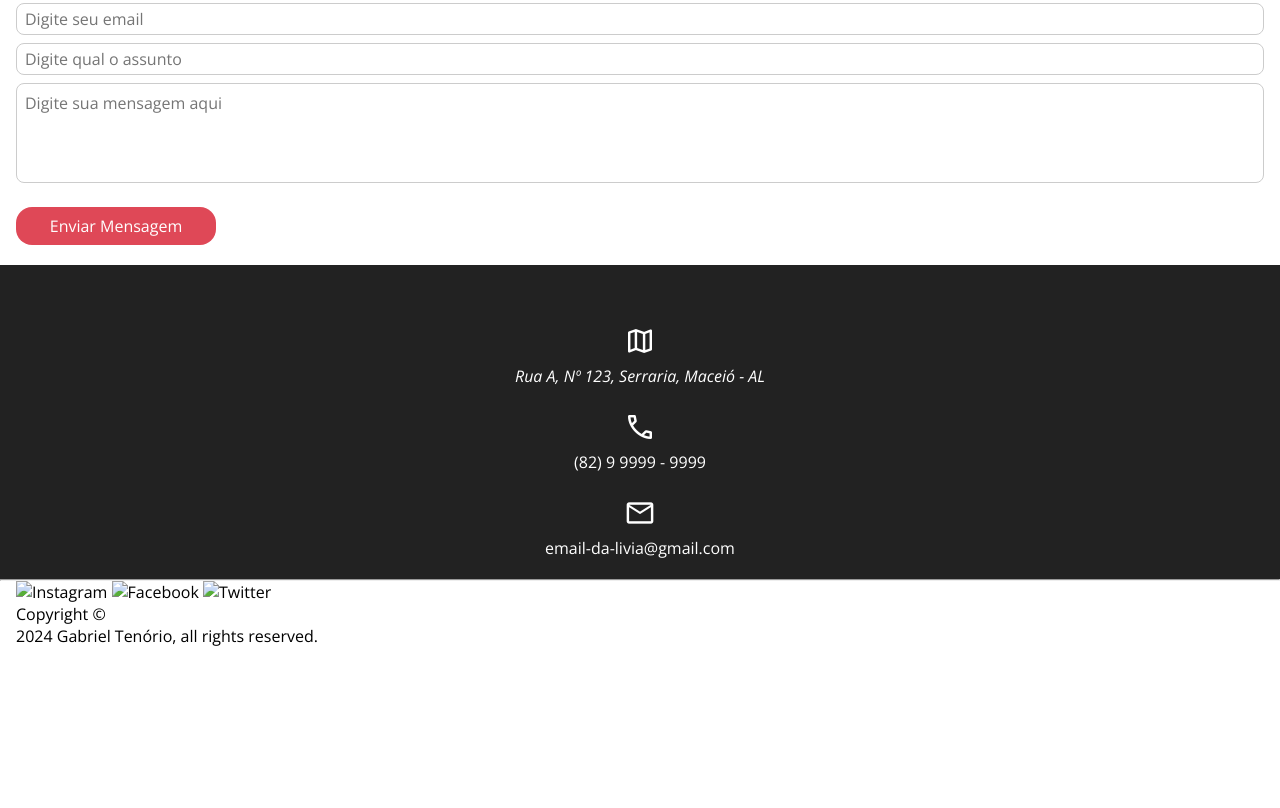
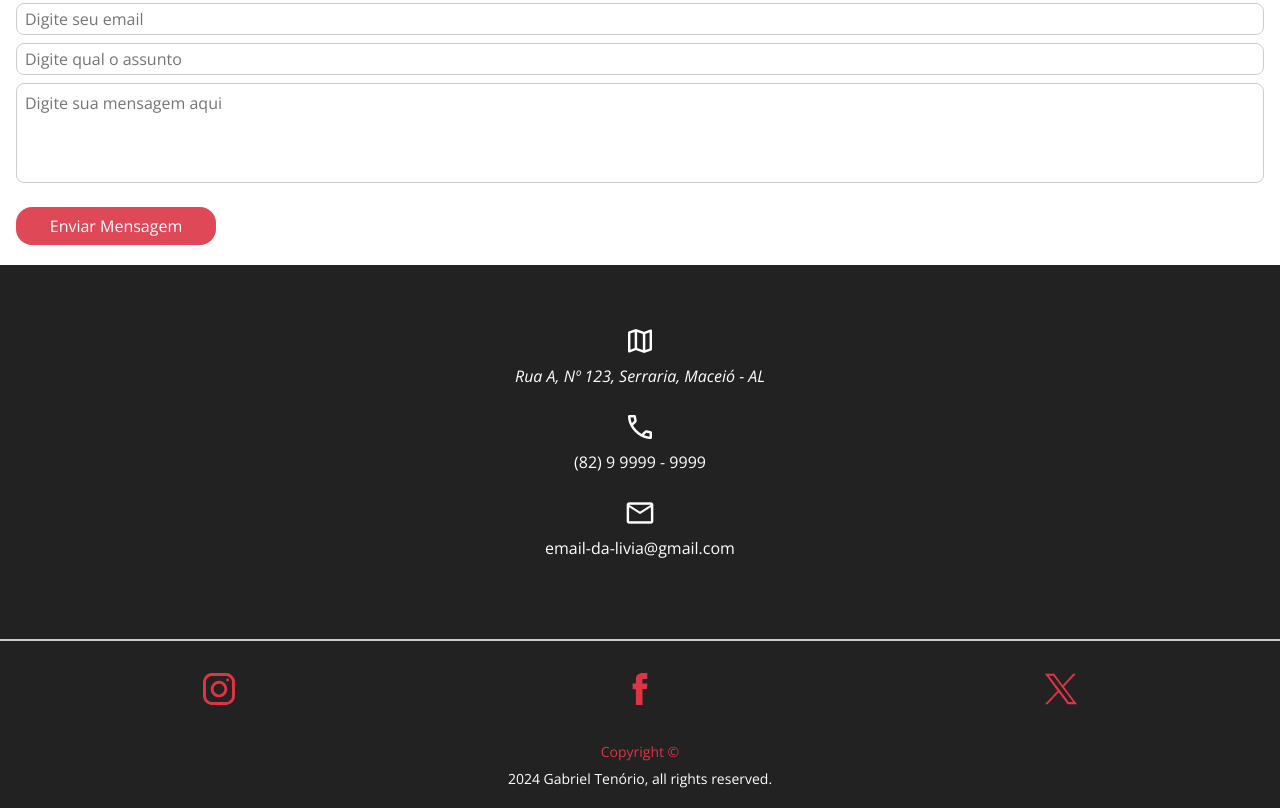
Before and after one commit to gtenorio1995/portfolio-livia, a website: page index.html in a window 1280 px wide. Shown: the part 4816-5624 px from the top of the page. Before the commit the page ends 5483 px from the top, so only its background shows below. Drawn offline with nearby package versions, Linux system fonts and the light colour scheme.

Commit message:
feat: footer

```diff
--- a/index.html
+++ b/index.html
@@ -62,6 +62,7 @@
                     <span class="red second-title">Arquiteta</span>
                 </div>
             </div>
+
             <!-- SECTION ABOUT -->
             <section id="about">
                 <div class="container">
@@ -163,7 +164,6 @@
                 </div>
             </section>
             <!-- SECTION SERVICES -->
-
 
             <div class="hire-me">
                 <div class="container">
@@ -271,6 +271,9 @@
                     </form>
                 </div>
             </section>
+            <!-- SECTION CONTACT -->
+
+            <!-- SECTION LOCATION -->
             <section id="location">
                 <div class="container">
                     <div class="maps">
@@ -299,19 +302,25 @@
                     </div>
                 </div>
             </section>
-            <!-- SECTION CONTACT -->
+            <!-- SECTION LOCATION -->
             <hr>
     </div>
     </main>
     <footer>
         <div class="container">
             <div class="redes">
-                <img src="" alt="Instagram">
-                <img src="" alt="Facebook">
-                <img src="" alt="Twitter">
+                <a href="http://www.instagram.com" target="_blank" rel="noopener noreferrer">
+                    <img src="./src/assets/img/instagram.svg" alt="Instagram">
+                </a>
+                <a href="http://pt-br.facebook.com" target="_blank" rel="noopener noreferrer">
+                    <img src="./src/assets/img/facebook.svg" alt="Facebook">
+                </a>
+                <a href="http://twitter.com" target="_blank" rel="noopener noreferrer">
+                    <img src="./src/assets/img/x-twitter.svg" alt="Twitter">
+                </a>
             </div>
             <div class="copy">
-                <span>Copyright &copy;</span>
+                <span class="red">Copyright &copy;</span>
                 <p>2024 Gabriel Tenório, all rights reserved.</p>
             </div>
         </div>
--- /dev/null
+++ b/src/assets/styles/components/footer.scss
@@ -0,0 +1,54 @@
+// Imports config
+@use 'sass:math';
+@use '../config/variables';
+
+// Imports components
+
+// functions
+@function converter($px) {
+    @return math.div($px, 16) * 1rem;
+}
+
+// ___________________________________________________________________________
+footer {
+    width: 100%;
+    padding: converter(20);
+    background-color: variables.$grayDark;
+    padding: converter(16) 0 0;
+
+    .container {
+        row-gap: converter(16);
+
+        .redes {
+            width: 100%;
+            display: flex;
+            justify-content: space-around;
+            column-gap: converter(16);
+
+            a {
+                padding: converter(16);
+
+                img {
+                    width: converter(32);
+                    height: converter(32);
+                }
+            }
+
+        }
+
+        .copy {
+            color: variables.$white;
+            display: flex;
+            flex-direction: column;
+            font-size: converter(14);
+            justify-content: center;
+            align-items: center;
+            row-gap: converter(8);
+
+            p {
+                text-align: center;
+                font-size: converter(14);
+            }
+        }
+    }
+}
--- a/src/assets/styles/components/main.scss
+++ b/src/assets/styles/components/main.scss
@@ -49,4 +49,8 @@ main {
     >.container {
         flex-direction: column;
     }
+
+    hr {
+        border: 1px solid variables.$gray;
+    }
 }
--- a/src/assets/styles/components/sec-location.scss
+++ b/src/assets/styles/components/sec-location.scss
@@ -11,6 +11,11 @@
 #location {
     width: 100%;
     background-color: variables.$grayDark;
+    display: flex;
+    flex-direction: column;
+    justify-content: center;
+    align-items: center;
+    padding-bottom: converter(60);
 
     .container {
         row-gap: converter(24);
--- a/src/assets/styles/components/sec-works.scss
+++ b/src/assets/styles/components/sec-works.scss
@@ -10,6 +10,10 @@
 // ___________________________________________
 #works {
     width: 100%;
+    display: flex;
+    flex-direction: column;
+    justify-content: center;
+    align-items: center;
 
     .container {
         ul {
--- a/src/assets/styles/global.scss
+++ b/src/assets/styles/global.scss
@@ -6,6 +6,7 @@
 // Imports components
 @use './components/header';
 @use './components/main';
+@use './components/footer';
 
 
 // functions
```
Also changed, not shown: build/styles/global.css, src/assets/img/facebook.svg (added), src/assets/img/instagram.svg (added), src/assets/img/x-twitter.svg (added), 1 other file.
